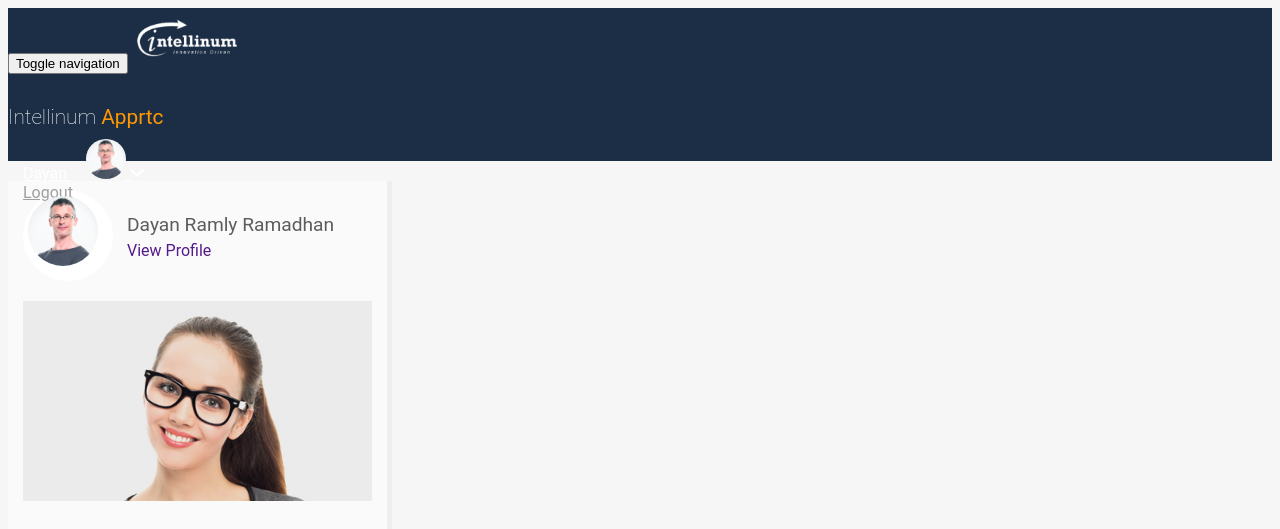
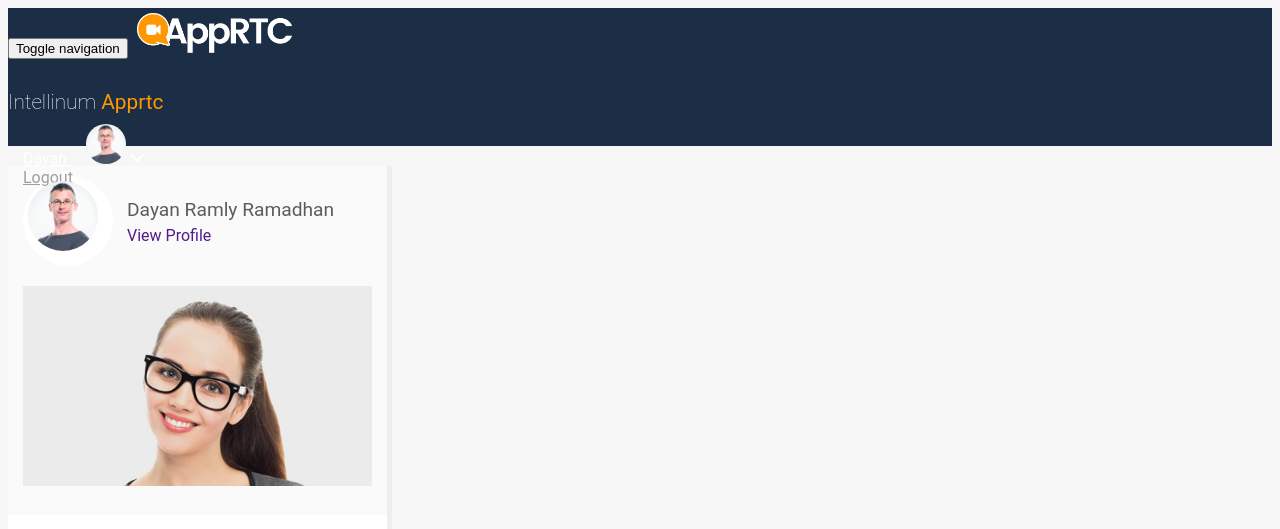
Before and after one commit to dayanramly/AppRTC, a PHP site: page /index.html in a window 1280 px wide. Shown: the top 529 px of the page. Run offline with PHP 8.4, Linux system fonts and the light colour scheme; style sheets or scripts are compiled from the project's sources; some web fonts are replaced.

Commit message:
update logo

```diff
--- a/chat_container.html
+++ b/chat_container.html
@@ -13,7 +13,7 @@
 	<nav class="navbar navbar-default nav-header nav-chat">
 		<div class="container">
 			<div class="navbar-header">
-				<a class="navbar-brand" href="#"><img src="dist/img/intellinum-logo-white.png"></a>
+				<a class="navbar-brand" href="#" style="padding:10px"><img src="dist/img/logo_white.png" style="height:30px"></a>
 			</div>
 		</div>
 	</nav>
--- a/index.html
+++ b/index.html
@@ -19,7 +19,7 @@
 					<span class="icon-bar"></span>
 					<span class="icon-bar"></span>
 				</button>
-				<a class="navbar-brand" href="#"><img src="dist/img/intellinum-logo-white.png"></a>
+				<a class="navbar-brand" href="#"><img src="dist/img/logo_white.png"></a>
 			</div>
 
 			<div class="collapse navbar-collapse" id="default-header">
@@ -200,6 +200,11 @@
 	</footer>
 	<script type="text/javascript" src="dist/scripts/scripts.min.js"></script>
 	<script type="text/javascript">
+
+		$(document).ready(function(){
+			localStorage.clear();
+		});
+
 		var chatWindow;
 		var userArray = [];
 		// get localstorage item
@@ -223,10 +228,6 @@
 				chatWindow	= window.open("chat_container.html", "", "toolbar=yes,scrollbars=yes,resizable=yes,top=100,left=500,width=380,height=480");
 			};
 		};
-
-		if(chatWindow.closed) {
-			console.log("Bye now!");
-		};
 	</script>
 </body>
 </html>
--- a/src/scss/partials/_default.scss
+++ b/src/scss/partials/_default.scss
@@ -33,9 +33,9 @@
 	padding: 5px 0px;
 	border-color: $dark-blue;
 	.navbar-brand{
-		padding: 0;
+		padding: 5px;
 		img{
-			height: 55px;
+			height: 40px;
 		}
 	}
 	.right-content{
@@ -130,35 +130,6 @@
 		color: $grey-search-color;
 	}
 }
-// .footer-page{
-// 	border-top: 2px solid $grey-border-bottom;
-// 	padding-top: 20px;
-// 	border-top: 2px solid #e1e1e1;
-// 	padding-bottom: 30px;
-// 	.footer-info{
-
-// 	}
-// 	.footer-link{
-// 		text-align: right;
-// 		ul>li{
-// 			display: inline-block;
-// 			&:before{
-// 				content: "\2022";
-// 				padding-right: 5px;
-// 				color: #aaa;
-// 				font-size: 0.8em;
-// 			}
-// 			&:first-child{
-// 				&:before{
-// 					content: " ";
-// 				}
-// 			}
-// 			a{
-
-// 			}
-// 		}
-// 	}
-// }
 
 // responsive content
 @media (max-width: $screen-xs-max){
```
Also changed, not shown: dist/css/custom.min.css, dist/img/logo_white.png (added), src/img/logo_white.png (added).
